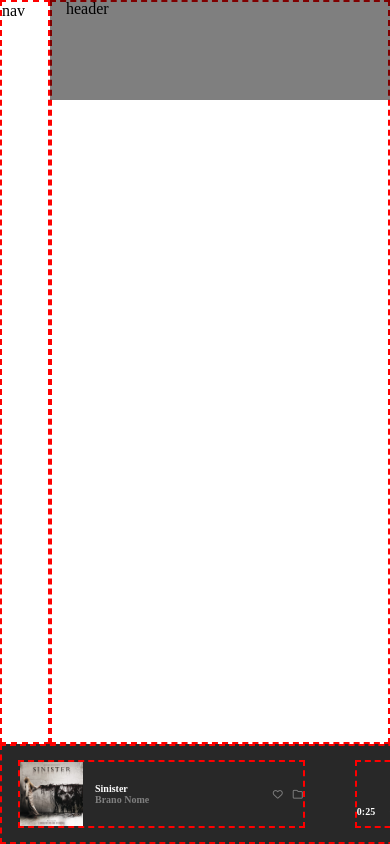
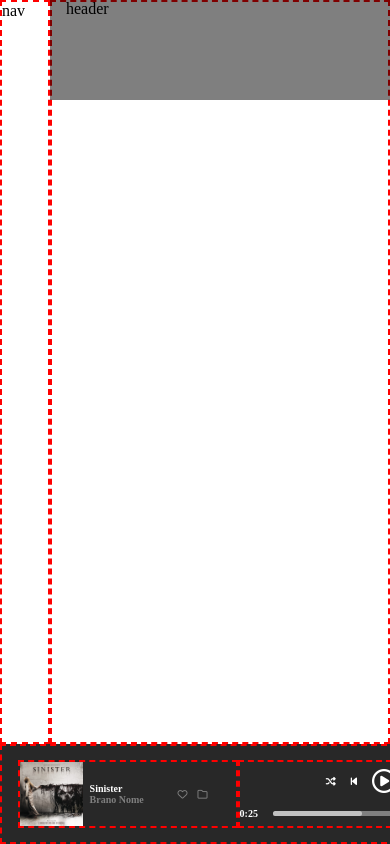
Before and after one commit to RodiaGiordano/html-css-spotifyweb, a plain HTML site: page index.html in a window 390 px wide. Drawn offline with Linux system fonts and the light colour scheme.

Commit message:
style: add footer responsive to <768

```diff
--- a/css/style.css
+++ b/css/style.css
@@ -52,9 +52,18 @@ footer .col{
     color: white;
 }
 
+.text .xsmall{
+    font-size: small;
+}
+
+.text .small{
+font-size: small;
+}
+
 
 .album> .name-song {
     color: #7F7F7F;
+    white-space: nowrap;
 }
 
 
@@ -134,6 +143,7 @@ footer{
     align-items: center;
     width: 992px;
     margin: 0 auto;
+    gap: 50px;
 }
 
 
@@ -175,14 +185,17 @@ footer{
 
  .album{
     display: flex;
-    flex-direction: column;
-    justify-content: center;
+    flex-wrap: wrap;
+    align-items: center;
+    align-content: center;
+    width: 50%;
+
 
 }
 
  .col.left .icon{
     display: flex;
-    justify-content: right;
+    justify-content: center;
     align-items: center;
     color: #7F7F7F;
     gap: 10px;
@@ -194,13 +207,14 @@ footer{
 
 .col.middle{
     flex-grow: 1;
-    margin: 0 50px;
+
 
 }
 
 .col.middle{
     flex-direction: column;
     justify-content: space-around;
+    width: 40%;
 
 }
 
@@ -213,9 +227,8 @@ footer{
 
 
 .player #play> *{
-    font-size: 1rem;
+    font-size: 1.5rem;
     text-align: center;
-
 }
 
 .time-bar{
@@ -243,8 +256,6 @@ footer{
     justify-content: right;
     align-items: center;
 }
-
-
 
 
 .bar-sound{
@@ -279,6 +290,15 @@ X-Small <576px - Small ≥576px - Medium ≥768px - Large ≥992px
 
 /* ***MEDIUM*** */
 
+@media screen and (max-width: 768px){
+    #footer> .container{
+        max-width: 768px;
+        gap: 0px;
+    }
+
+
+}
+
 
 
 
```
